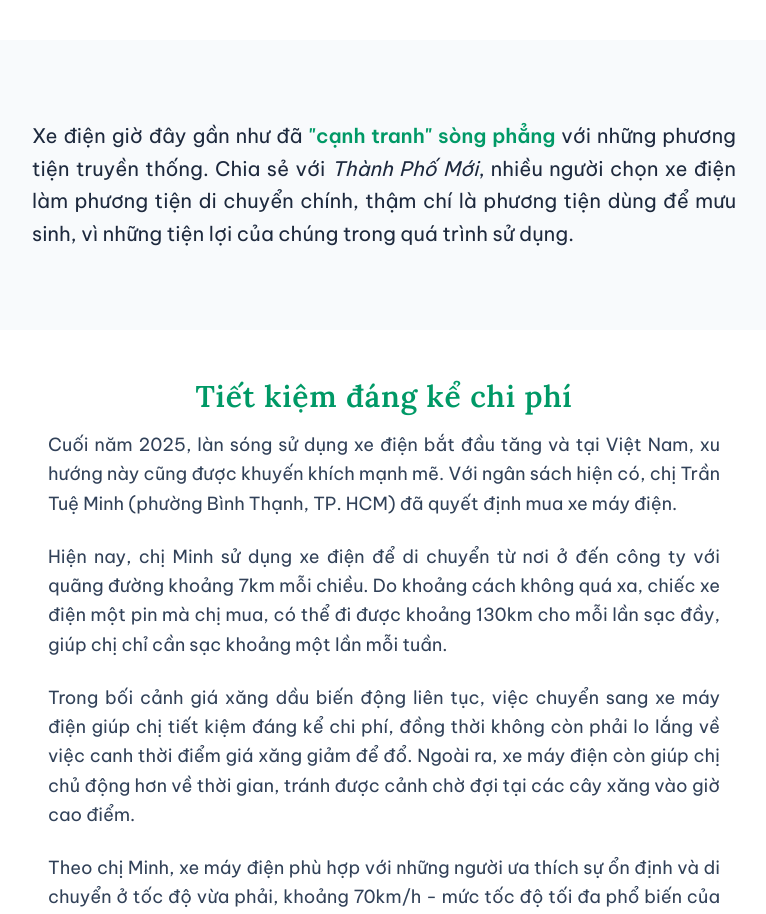
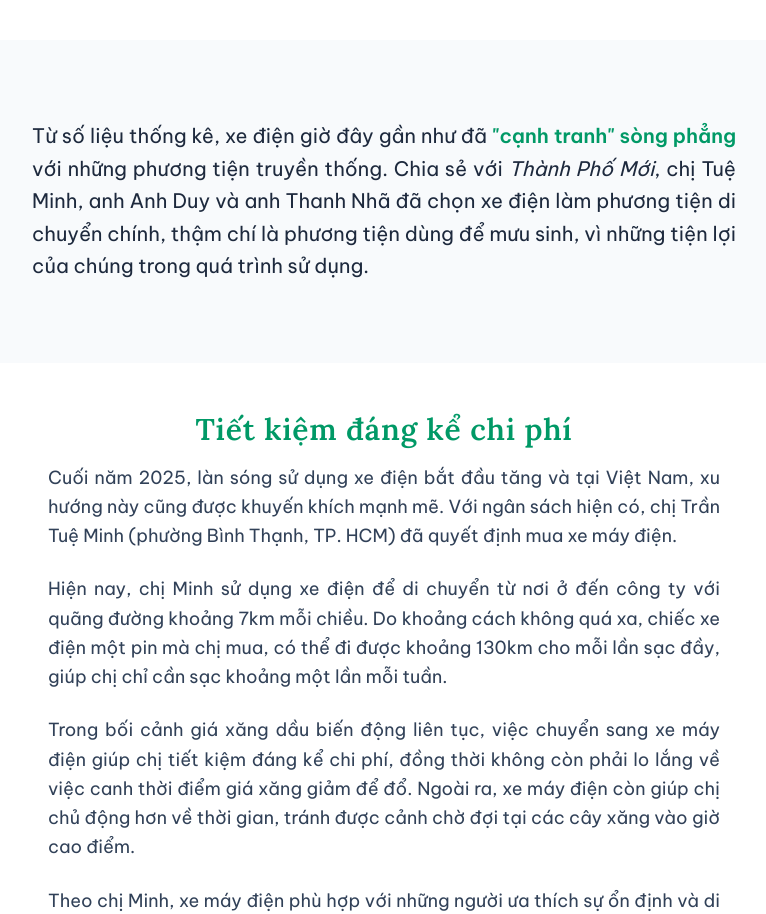
Before and after one commit to nnxuantienwork-hash/xexangxedien, a Next.js app: page / in a window 1280 px wide. Shown: the part 4760-5674 px from the top of the page, without its empty margins (256-1022 px from the left). Built offline with nearby package versions, Linux system fonts and the light colour scheme.

Commit message:
tu so lieu thong ke

```diff
--- a/app/page.tsx
+++ b/app/page.tsx
@@ -25,7 +25,7 @@ export default function LongformArticle() {
            transition={{ duration: 0.6 }}
            className="text-justify text-lg md:text-xl leading-relaxed text-slate-800"
           >
-          Xe điện giờ đây gần như đã <span className="font-semibold text-emerald-600">&quot;cạnh tranh&quot; sòng phẳng</span> với những phương tiện truyền thống. Chia sẻ với <span className="italic">Thành Phố Mới</span>, nhiều người chọn xe điện làm phương tiện di chuyển chính, thậm chí là phương tiện dùng để mưu sinh, vì những tiện lợi của chúng trong quá trình sử dụng.
+          Từ số liệu thống kê, xe điện giờ đây gần như đã <span className="font-semibold text-emerald-600">&quot;cạnh tranh&quot; sòng phẳng</span> với những phương tiện truyền thống. Chia sẻ với <span className="italic">Thành Phố Mới</span>, chị Tuệ Minh, anh Anh Duy và anh Thanh Nhã đã chọn xe điện làm phương tiện di chuyển chính, thậm chí là phương tiện dùng để mưu sinh, vì những tiện lợi của chúng trong quá trình sử dụng.
           </motion.p>
          </div>
         </section>
```
